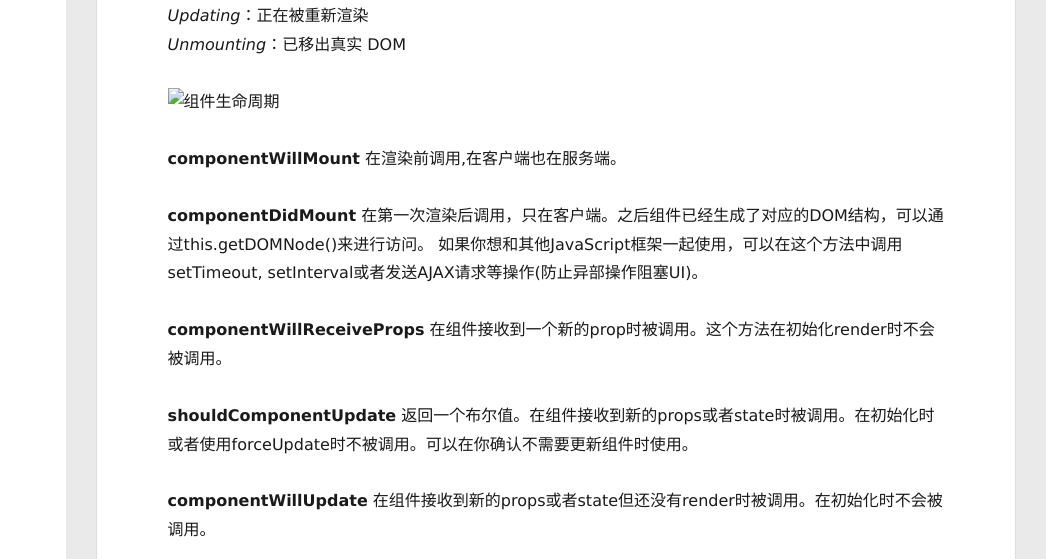
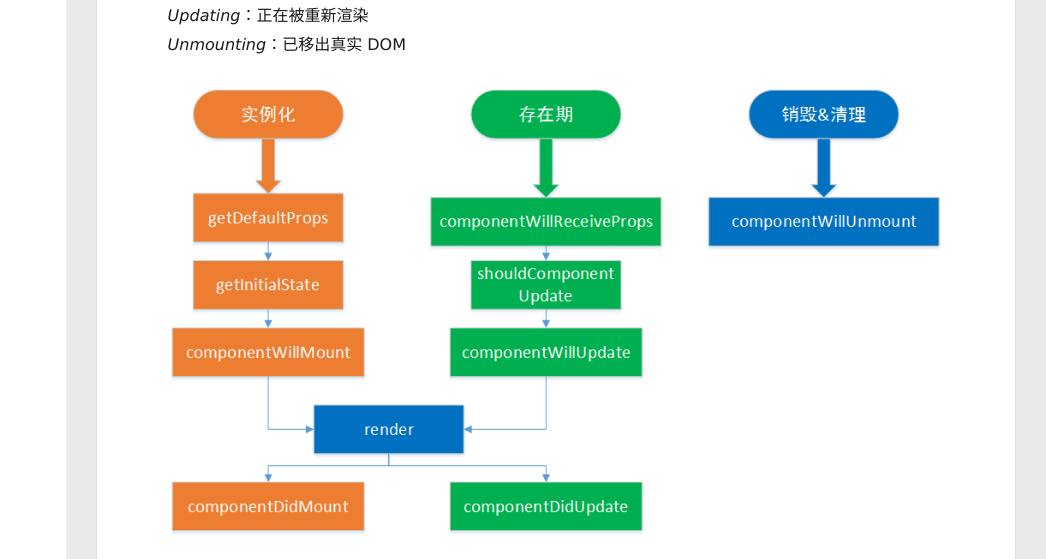
Before and after one commit to blogname/blogname.github.io, a plain HTML site: page 2017/04/25/React组件生命周期/index.html in a window 1280 px wide. Shown: the part 241-800 px from the top of the page, 234-1280 px from the left. Drawn offline with Linux system fonts and the light colour scheme.

Commit message:
Site updated: 2017-04-26 09:13:32

```diff
--- a/2017/04/25/React组件生命周期/index.html
+++ b/2017/04/25/React组件生命周期/index.html
@@ -15,12 +15,12 @@
 <meta property="og:url" content="http://yoursite.com/2017/04/25/React组件生命周期/index.html">
 <meta property="og:site_name" content="Hexo">
 <meta property="og:description" content="React 组件生命周期React组件的生命周期可分成三个状态： Mounting：已插入真实 DOMUpdating：正在被重新渲染Unmounting：已移出真实 DOM  componentWillMount 在渲染前调用,在客户端也在服务端。 componentDidMount 在第一次渲染后调用，只在客户端。之后组件已经生成了对应的DOM结构，可以通过this.getDOMNode()来">
-<meta property="og:image" content="http://yoursite.com/images/ajs-life.png">
-<meta property="og:updated_time" content="2017-04-25T04:45:31.774Z">
+<meta property="og:image" content="http://yoursite.com/img/ajs-life.png">
+<meta property="og:updated_time" content="2017-04-26T01:13:10.114Z">
 <meta name="twitter:card" content="summary">
 <meta name="twitter:title" content="React组件生命周期">
 <meta name="twitter:description" content="React 组件生命周期React组件的生命周期可分成三个状态： Mounting：已插入真实 DOMUpdating：正在被重新渲染Unmounting：已移出真实 DOM  componentWillMount 在渲染前调用,在客户端也在服务端。 componentDidMount 在第一次渲染后调用，只在客户端。之后组件已经生成了对应的DOM结构，可以通过this.getDOMNode()来">
-<meta name="twitter:image" content="http://yoursite.com/images/ajs-life.png">
+<meta name="twitter:image" content="http://yoursite.com/img/ajs-life.png">
 
     <link rel="alternative" href="/atom.xml" title="Hexo" type="application/atom+xml">
 
@@ -190,7 +190,7 @@
 
         <h1 id="React-组件生命周期"><a href="#React-组件生命周期" class="headerlink" title="React 组件生命周期"></a>React 组件生命周期</h1><p><a href="http://react-china.org/" target="_blank" rel="external">React</a>组件的生命周期可分成三个状态：</p>
 <p><em>Mounting</em>：已插入真实 DOM<br><em>Updating</em>：正在被重新渲染<br><em>Unmounting</em>：已移出真实 DOM</p>
-<p><img src="/images/ajs-life.png" alt="组件生命周期"></p>
+<p><img src="/img/ajs-life.png" alt="组件生命周期"></p>
 <p><strong>componentWillMount</strong> 在渲染前调用,在客户端也在服务端。</p>
 <p><strong>componentDidMount</strong> 在第一次渲染后调用，只在客户端。之后组件已经生成了对应的DOM结构，可以通过this.getDOMNode()来进行访问。 如果你想和其他JavaScript框架一起使用，可以在这个方法中调用setTimeout, setInterval或者发送AJAX请求等操作(防止异部操作阻塞UI)。</p>
 <p><strong>componentWillReceiveProps</strong> 在组件接收到一个新的prop时被调用。这个方法在初始化render时不会被调用。</p>
```
Also changed, not shown: index.html (+1 -1 lines), img/ajs-life.png (added).
